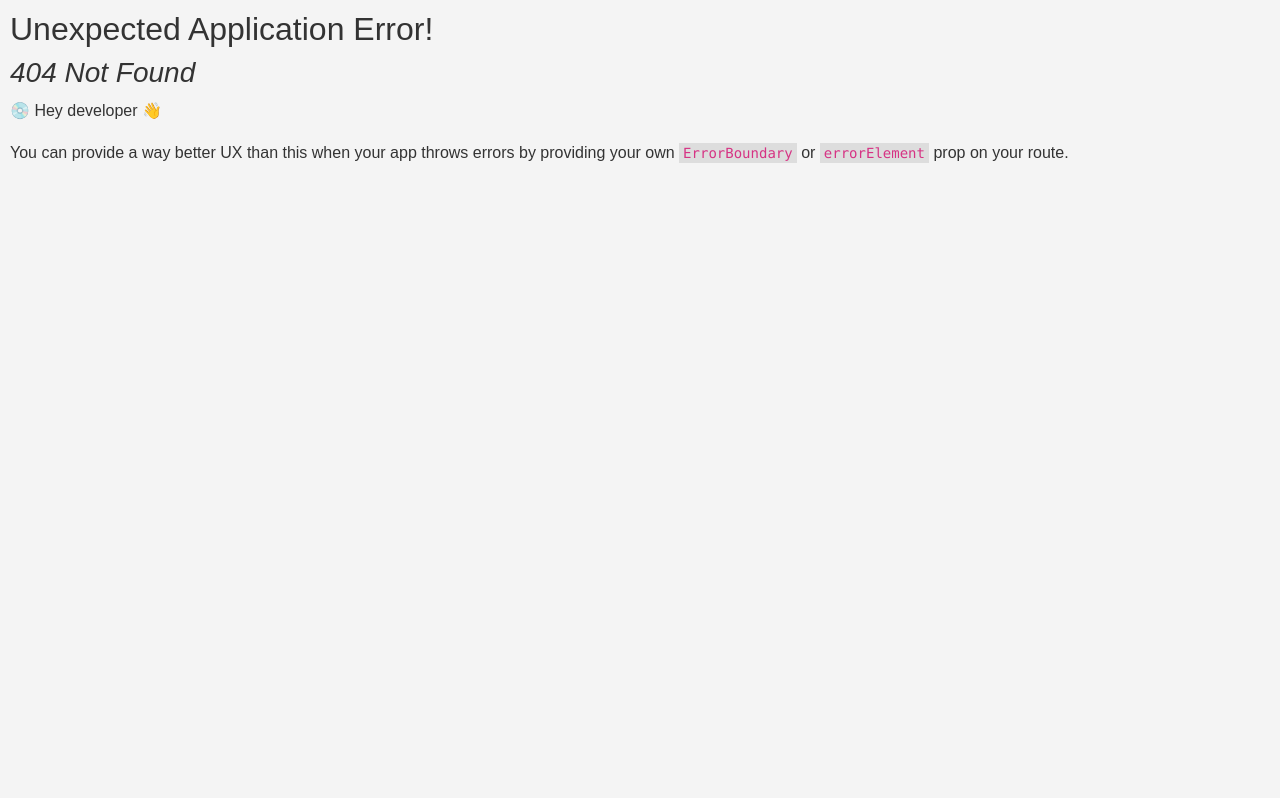
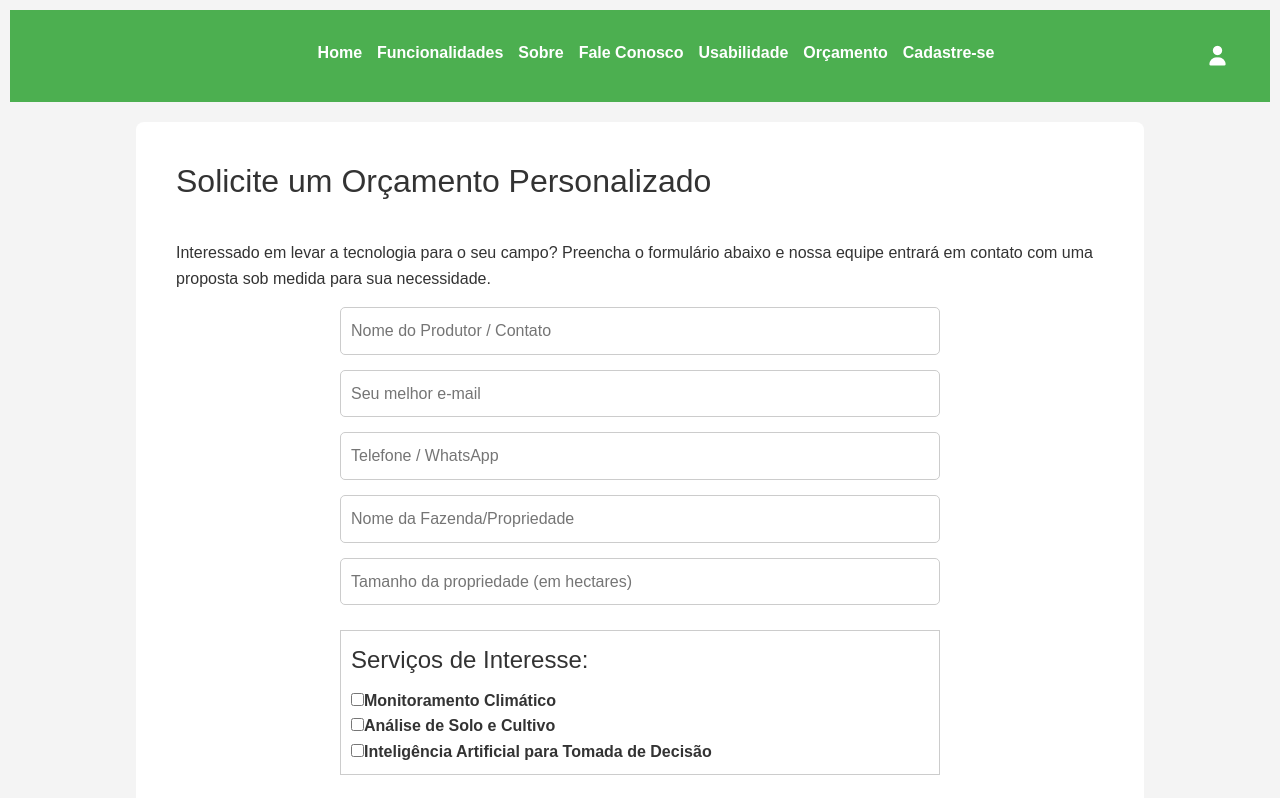
Before and after one commit to IronProg/monitoring-system, a React (Vite) app: page /orcamento in a window 1280 px wide. Before the commit this address had no page. Shown: the top 798 px of the page. Built offline with nearby package versions, Linux system fonts and the light colour scheme.

Commit message:
feat: new orcamento page

```diff
--- a/src/layout/Layout.jsx
+++ b/src/layout/Layout.jsx
@@ -7,6 +7,7 @@ const NAV_ROUTES = [
   { path: '/sobre', title: 'Sobre' },
   { path: '/contato', title: 'Fale Conosco' },
   { path: '/usabilidade', title: 'Usabilidade' },
+  { path: '/orcamento', title: 'Orçamento' },
   { path: '/cadastro', title: 'Cadastre-se' },
 ];
 
--- /dev/null
+++ b/src/pages/Orcamento.jsx
@@ -0,0 +1,171 @@
+import { useState } from "react";
+import { useAuth } from "../providers/AuthProvider";
+
+const ORCAMENTOS_KEY = "orcamentos";
+
+const Orcamento = () => {
+  const { loggedUser } = useAuth();
+
+  const [nome, setNome] = useState(loggedUser?.userName || "");
+  const [email, setEmail] = useState(loggedUser?.email || "");
+  const [telefone, setTelefone] = useState("");
+  const [fazenda, setFazenda] = useState("");
+  const [hectares, setHectares] = useState("");
+  const [servicos, setServicos] = useState({
+    monitoramento: false,
+    analiseSolo: false,
+    ia: false,
+  });
+  const [mensagem, setMensagem] = useState("");
+
+  const handleServicosChange = (event) => {
+    const { name, checked } = event.target;
+    setServicos((prevServicos) => ({
+      ...prevServicos,
+      [name]: checked,
+    }));
+  };
+
+  const handleSubmit = (event) => {
+    event.preventDefault();
+
+    const orcamentosAnterioresJson = localStorage.getItem(ORCAMENTOS_KEY);
+    const orcamentosAnteriores = orcamentosAnterioresJson
+      ? JSON.parse(orcamentosAnterioresJson)
+      : [];
+
+    const novoOrcamento = {
+      id: new Date().getTime(),
+      userEmail: loggedUser?.email,
+      nome,
+      email,
+      telefone,
+      fazenda,
+      hectares: Number(hectares),
+      servicos,
+      mensagem,
+      dataSolicitacao: new Date().toISOString(),
+    };
+
+    const novaListaDeOrcamentos = [...orcamentosAnteriores, novoOrcamento];
+
+    localStorage.setItem(ORCAMENTOS_KEY, JSON.stringify(novaListaDeOrcamentos));
+
+    alert(
+      "Sua solicitação de orçamento foi enviada com sucesso! Nossa equipe entrará em contato em breve."
+    );
+
+    setTelefone("");
+    setFazenda("");
+    setHectares("");
+    setServicos({ monitoramento: false, analiseSolo: false, ia: false });
+    setMensagem("");
+  };
+
+  return (
+    <section className="orcamento">
+      <h2>Solicite um Orçamento Personalizado</h2>
+      <p>
+        Interessado em levar a tecnologia para o seu campo? Preencha o
+        formulário abaixo e nossa equipe entrará em contato com uma proposta sob
+        medida para sua necessidade.
+      </p>
+
+      <form
+        onSubmit={handleSubmit}
+        style={{ maxWidth: "600px", margin: "0 auto" }}
+      >
+        <input
+          type="text"
+          placeholder="Nome do Produtor / Contato"
+          value={nome}
+          onChange={(e) => setNome(e.target.value)}
+          required
+          disabled={!!loggedUser}
+        />
+        <input
+          type="email"
+          placeholder="Seu melhor e-mail"
+          value={email}
+          onChange={(e) => setEmail(e.target.value)}
+          required
+          disabled={!!loggedUser}
+        />
+        <input
+          type="tel"
+          placeholder="Telefone / WhatsApp"
+          value={telefone}
+          onChange={(e) => setTelefone(e.target.value)}
+        />
+        <input
+          type="text"
+          placeholder="Nome da Fazenda/Propriedade"
+          value={fazenda}
+          onChange={(e) => setFazenda(e.target.value)}
+        />
+        <input
+          type="number"
+          placeholder="Tamanho da propriedade (em hectares)"
+          value={hectares}
+          onChange={(e) => setHectares(e.target.value)}
+          required
+          min="1"
+        />
+
+        <fieldset
+          style={{
+            border: "1px solid #ccc",
+            padding: "10px",
+            margin: "10px 0",
+          }}
+        >
+          <legend>Serviços de Interesse:</legend>
+          <div>
+            <input
+              type="checkbox"
+              id="monitoramento"
+              name="monitoramento"
+              checked={servicos.monitoramento}
+              onChange={handleServicosChange}
+            />
+            <label htmlFor="monitoramento"> Monitoramento Climático</label>
+          </div>
+          <div>
+            <input
+              type="checkbox"
+              id="analiseSolo"
+              name="analiseSolo"
+              checked={servicos.analiseSolo}
+              onChange={handleServicosChange}
+            />
+            <label htmlFor="analiseSolo"> Análise de Solo e Cultivo</label>
+          </div>
+          <div>
+            <input
+              type="checkbox"
+              id="ia"
+              name="ia"
+              checked={servicos.ia}
+              onChange={handleServicosChange}
+            />
+            <label htmlFor="ia">
+              {" "}
+              Inteligência Artificial para Tomada de Decisão
+            </label>
+          </div>
+        </fieldset>
+
+        <textarea
+          placeholder="Descreva sua necessidade ou deixe uma mensagem (opcional)"
+          rows="5"
+          value={mensagem}
+          onChange={(e) => setMensagem(e.target.value)}
+        ></textarea>
+
+        <button type="submit">Enviar Solicitação</button>
+      </form>
+    </section>
+  );
+};
+
+export default Orcamento;
--- a/src/routes/index.jsx
+++ b/src/routes/index.jsx
@@ -2,13 +2,14 @@ import {
   createBrowserRouter,
 } from "react-router";
 import Layout from "../layout/Layout";
-import Cadastro from "../pages/Cadastro";
 import Contato from "../pages/Contato";
 import Funcionalidades from "../pages/Funcionalidades";
 import Home from "../pages/Home";
 import Login from "../pages/Login";
 import Sobre from "../pages/Sobre";
 import Usabilidade from "../pages/Usabilidade";
+import Orcamento from "../pages/Orcamento";
+import Cadastro from "../pages/Cadastro";
 
 const router = createBrowserRouter([
   {
@@ -20,6 +21,7 @@ const router = createBrowserRouter([
       { path: "sobre", element: <Sobre /> },
       { path: "contato", element: <Contato /> },
       { path: "usabilidade", element: <Usabilidade /> },
+      { path: "orcamento", element: <Orcamento /> },
       { path: "cadastro", element: <Cadastro /> },
       { path: "login", element: <Login /> },
     ],
```
